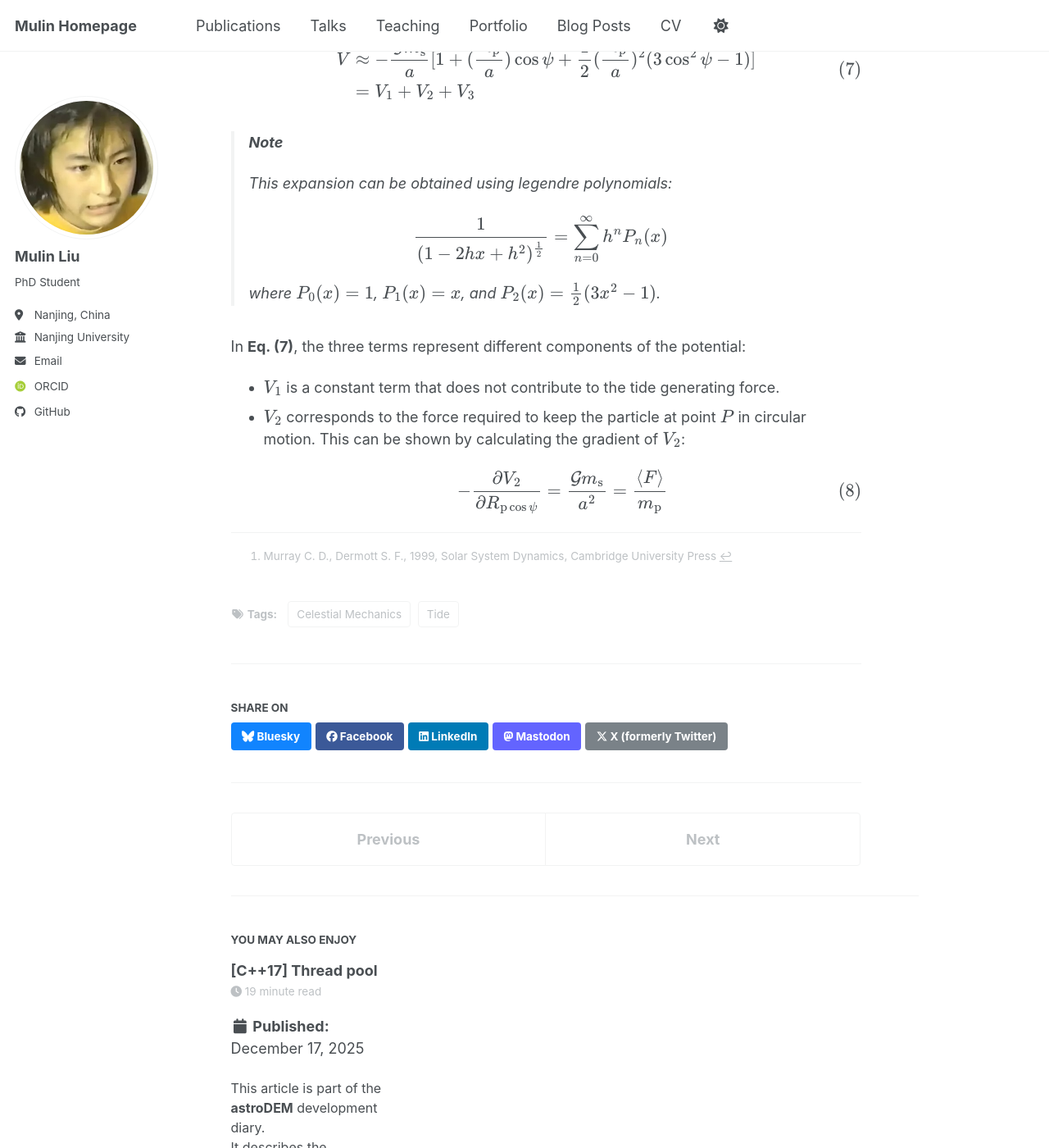
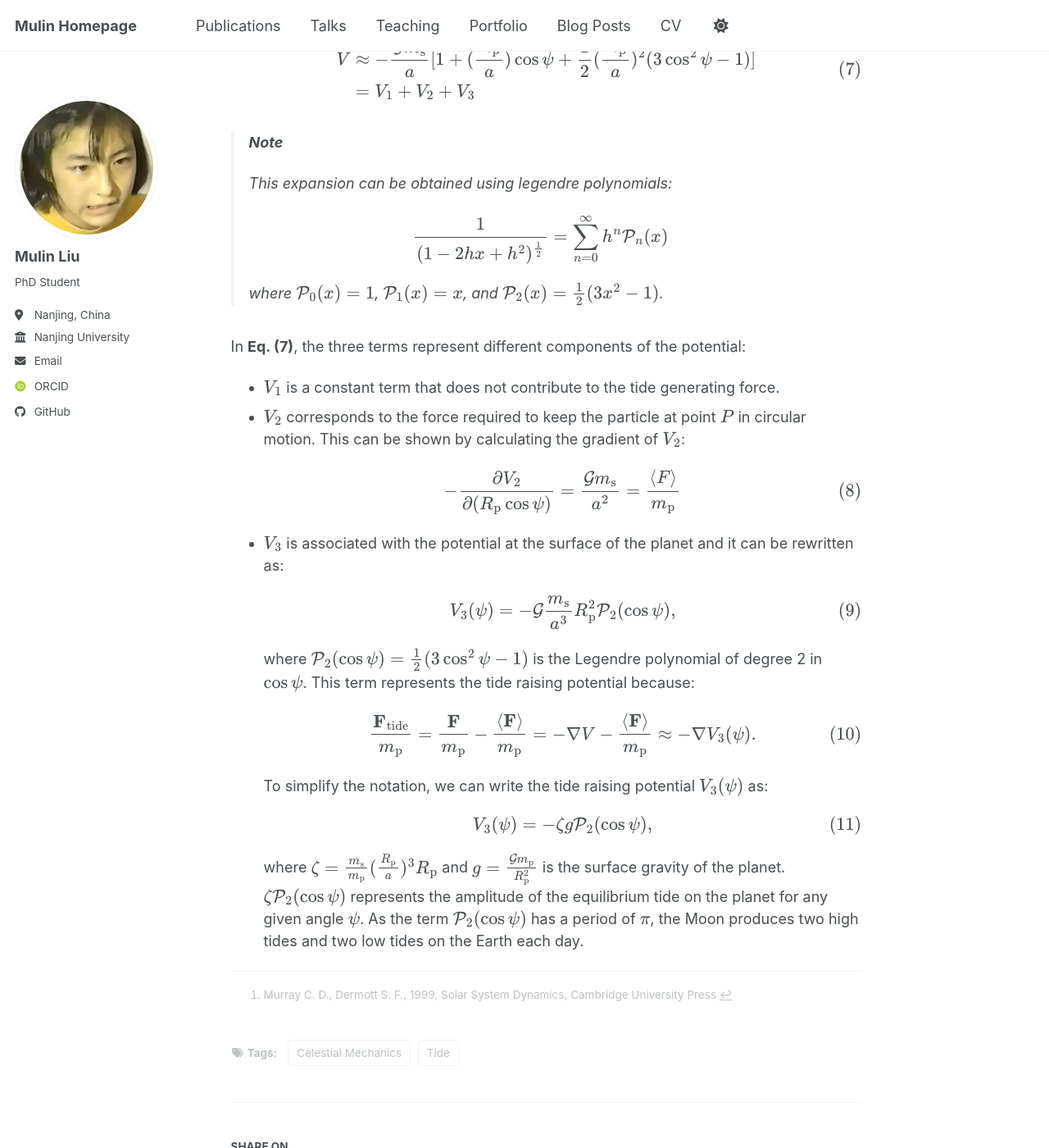
Before and after one commit to Mulin-LIU/mulin-liu.github.io, a Jekyll site: the page built from _posts/2026-01-13-cm-tide.md, in a window 1280 px wide and 1400 px high, scrolled down 3437 px. Shown: the whole window at 82% size. Built offline with Jekyll 4.4.1, drawn with Linux system fonts in a browser that asks for light colours; some web fonts are replaced; a script bundle is joined from its source files by our own code; library files that are not in the unit come from our copies; some of the changed text lies outside the part shown.

Commit message:
Update 2026-01-13-cm-tide.md

```diff
--- a/_posts/2026-01-13-cm-tide.md
+++ b/_posts/2026-01-13-cm-tide.md
@@ -124,11 +124,11 @@ $$
 >
 > $$
 > \begin{equation}
-> \frac{1}{(1 - 2hx + h^2)^{\frac{1}{2}}} = \sum_{n=0}^{\infty} h^n P_n(x)
+> \frac{1}{(1 - 2hx + h^2)^{\frac{1}{2}}} = \sum_{n=0}^{\infty} h^n \mathcal{P}_n(x)
 > \end{equation}
 > $$
 >
-> where $$P_0(x) = 1$$, $$P_1(x) = x$$, and $$P_2(x) = \frac{1}{2}(3x^2 - 1)$$.
+> where $$\mathcal{P}_0(x) = 1$$, $$\mathcal{P}_1(x) = x$$, and $$\mathcal{P}_2(x) = \frac{1}{2}(3x^2 - 1)$$.
 >
 
 In **Eq. (7)**, the three terms represent different components of the potential:
@@ -137,10 +137,43 @@ In **Eq. (7)**, the three terms represent different components of the potential:
 
   $$
   \begin{equation}
-  -\frac{\partial V_2}{\partial R_{\rm{p}\cos\psi}} = \frac{\mathcal{G} m_\rm{s}}{a^2} = \frac{\langle F \rangle}{m_\rm{p}}
+  -\frac{\partial V_2}{\partial (R_{\rm{p}}\cos\psi)} = \frac{\mathcal{G} m_\rm{s}}{a^2} = \frac{\langle F \rangle}{m_\rm{p}}
   \end{equation}
   \tag{8}
   $$
+
+- $$V_3$$ is associated with the potential at the surface of the planet and it can be rewritten as:
+
+  $$
+  \begin{equation}
+  V_{3}(\psi) = -\mathcal{G} \frac{m_{\rm{s}}}{a^3} R_{\rm{p}}^{2} \mathcal{P}_{2}(\cos \psi),
+  \end{equation}
+  \tag{9}
+  $$
+
+  where $$\mathcal{P}_{2}(\cos \psi) = \frac{1}{2}(3\cos^2\psi - 1)$$ is the Legendre polynomial of degree 2 in $$\cos \psi$$. This term represents the tide raising potential because:
+
+  $$
+  \begin{equation}
+  \frac{\mathbf{F}_{\rm{tide}}}{m_\rm{p}} = \frac{\mathbf{F}}{m_\rm{p}} - \frac{\langle \mathbf{F} \rangle}{m_\rm{p}} = -\nabla V - \frac{\langle \mathbf{F} \rangle}{m_\rm{p}}   \approx -\nabla V_3(\psi).
+  \end{equation}
+  \tag{10}
+  $$
+
+  To simplify the notation, we can write the tide raising potential $$V_3 (\psi)$$ as:
+
+  $$
+  \begin{equation}
+  V_3 (\psi) = -\zeta g \mathcal{P}_2(\cos \psi),
+  \end{equation}
+  \tag{11}
+  $$
+
+  where $$\zeta = \frac{m_{\rm{s}}}{m_{\rm{p}}} (\frac{R_{\rm{p}}}{a})^3 R_{\rm{p}}$$ and $$g = \frac{\mathcal{G} m_{\rm{p}}}{R_{\rm{p}}^2}$$ is the surface gravity of the planet. $$\zeta \mathcal{P}_2(\cos \psi)$$ represents the amplitude of the equilibrium tide on the planet for any given angle $$\psi$$. As the term $$\mathcal{P}_2(\cos \psi)$$ has a period of $$\pi$$, the Moon produces two high tides and two low tides on the Earth each day.
+
+
+
+
 
 
 
```
